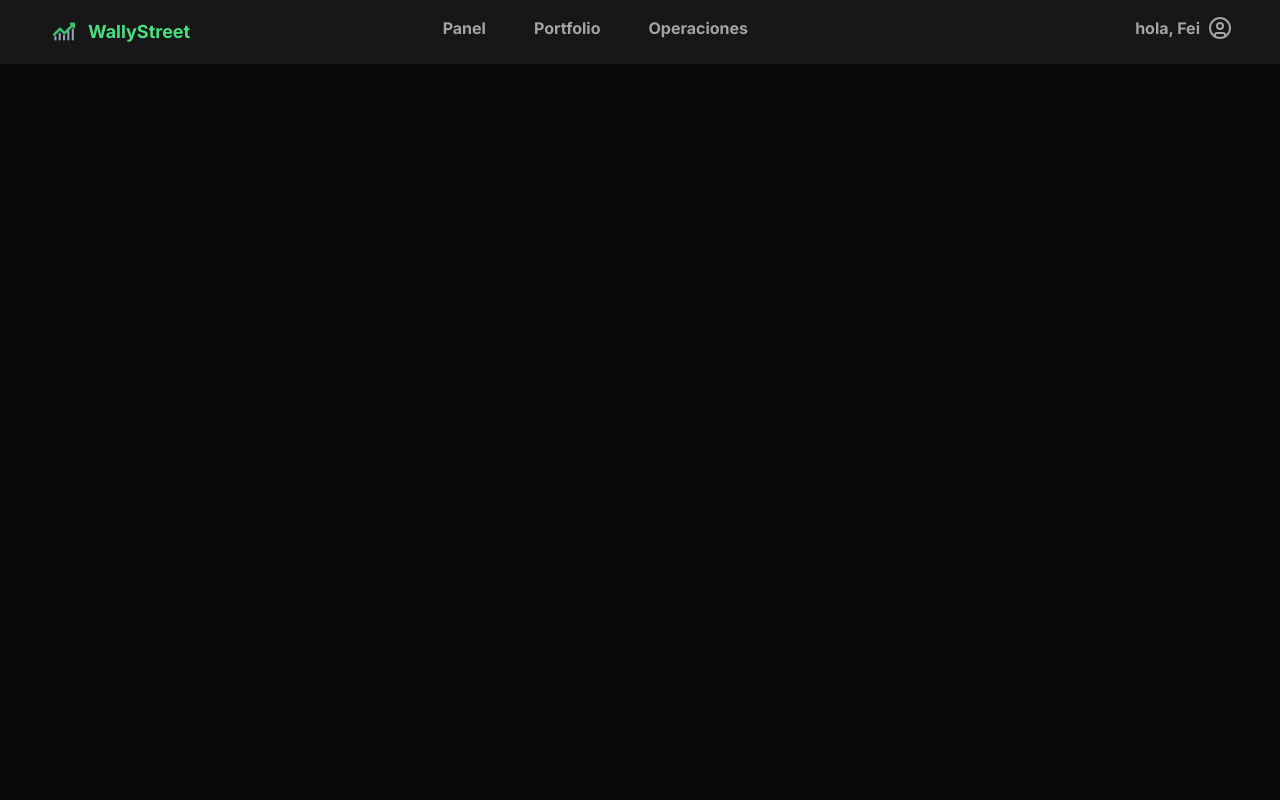
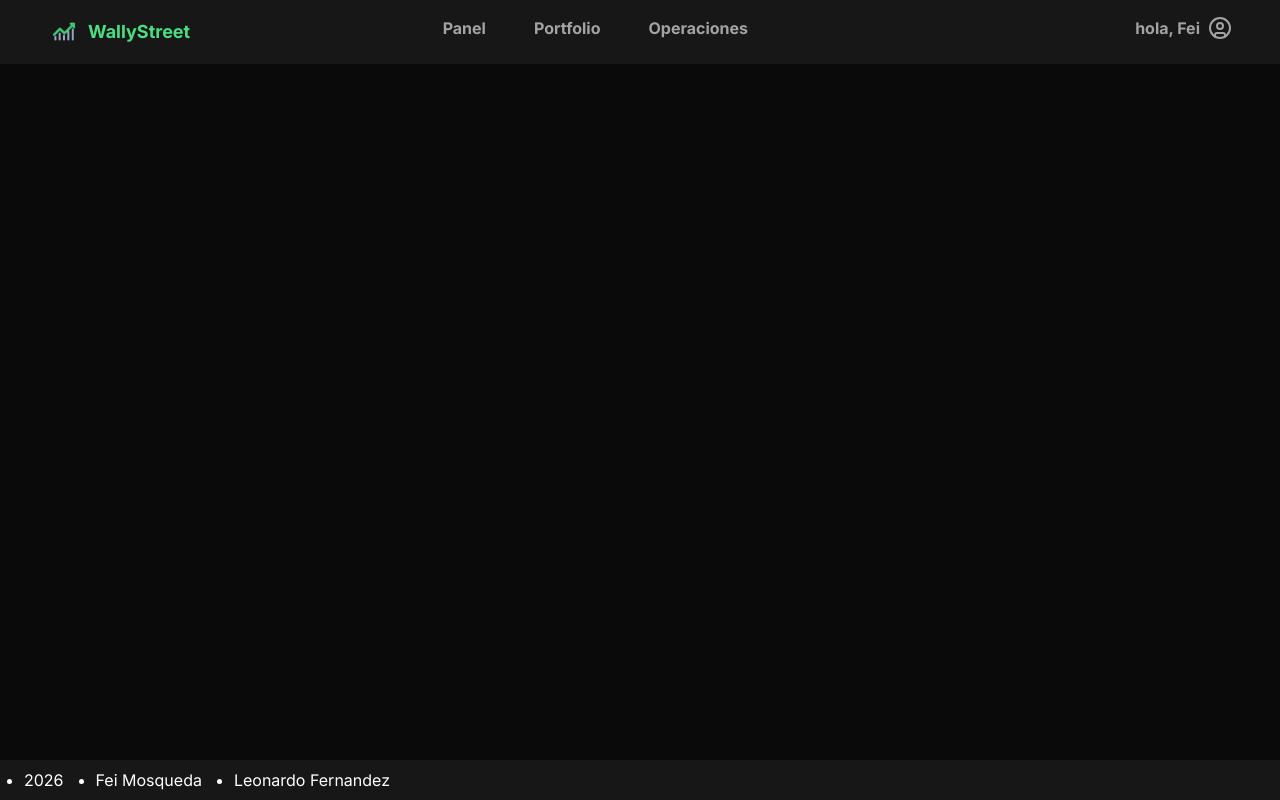
Before and after one commit to feimb/Wally-Street-app, a React (Vite) app in the folder frontend/: page / in a window 1280 px wide. Built offline with nearby package versions, Linux system fonts and the light colour scheme.

Commit message:
añado el footer element

```diff
--- /dev/null
+++ b/frontend/src/components/FooterComponent.jsx
@@ -0,0 +1,12 @@
+import React from 'react'
+
+export const FooterComponent = () => {
+    const elements = ["2026", "Fei Mosqueda", "Leonardo Fernandez"];
+  return (
+        <ul className='flex gap-8'>
+            {elements.map((item)=>{
+                return <li className='list-disc'>{item}</li>
+            })}
+        </ul>
+  )
+}
--- a/frontend/src/layouts/MainLayout.jsx
+++ b/frontend/src/layouts/MainLayout.jsx
@@ -1,13 +1,19 @@
-import React from 'react'
-import { HeaderComponent } from '../components/HeaderComponent'
-import { NavBarComponent } from '../components/NavBarComponent'
+import React from "react";
+import { HeaderComponent } from "../components/HeaderComponent";
+import { NavBarComponent } from "../components/NavBarComponent";
+import { FooterComponent } from "../components/FooterComponent";
 
-export const MainLayout = ({child}) => {
-  return (
-    <header className='grid py-4 px-12 bg-neutral grid-cols-6 '>
-        <HeaderComponent />
+export const MainLayout = ({ child }) => {
+    return (
+        <>
+            <header className="grid py-4 px-12 bg-neutral grid-cols-6 sticky top-0">
+                <HeaderComponent />
 
-        <NavBarComponent />
-    </header>
-  )
-}
+                <NavBarComponent />
+            </header>
+            <footer className="w-full fixed bottom-0 py-2 px-6 bg-neutral">
+              <FooterComponent />
+            </footer>
+        </>
+    );
+};
```
